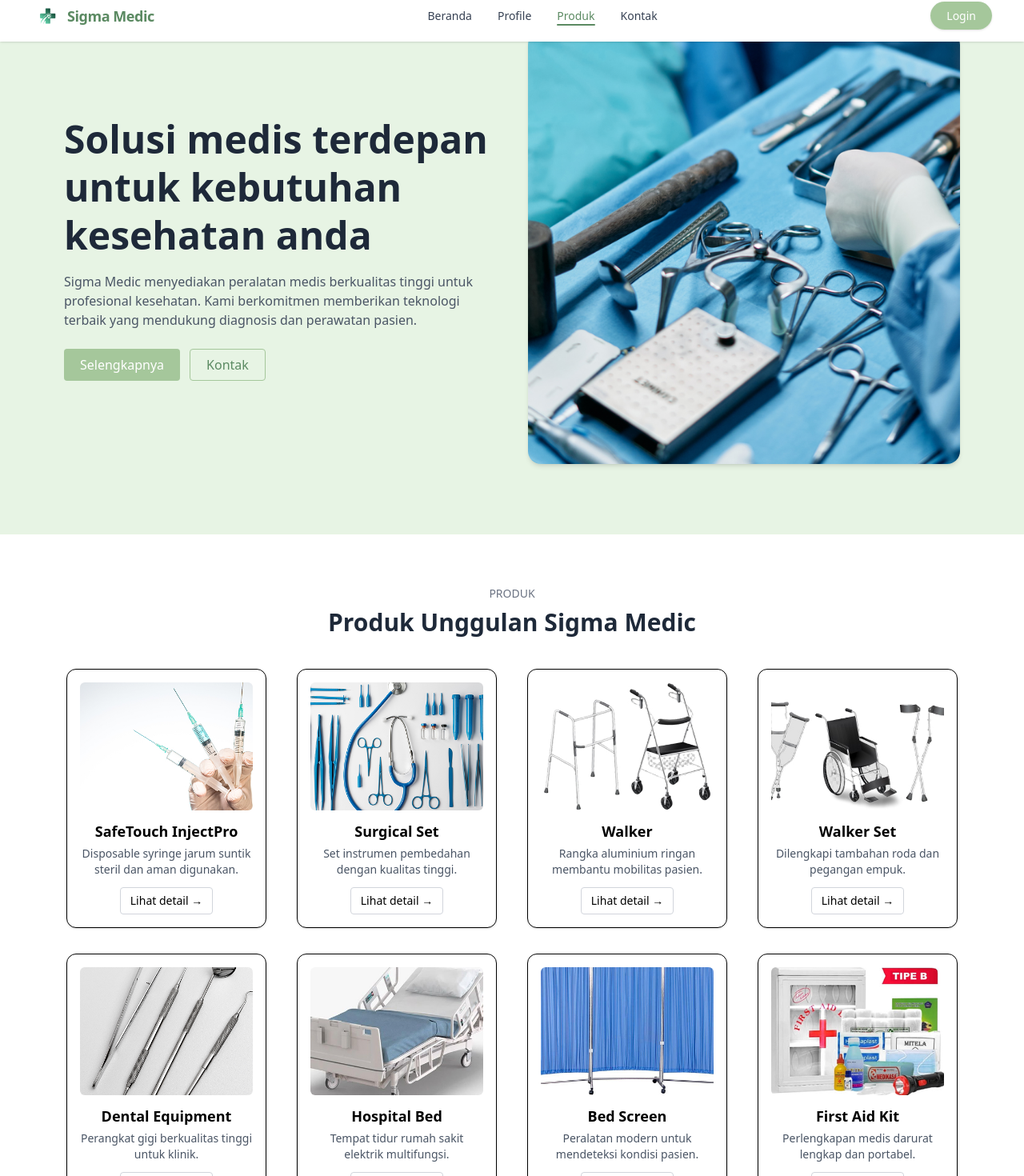
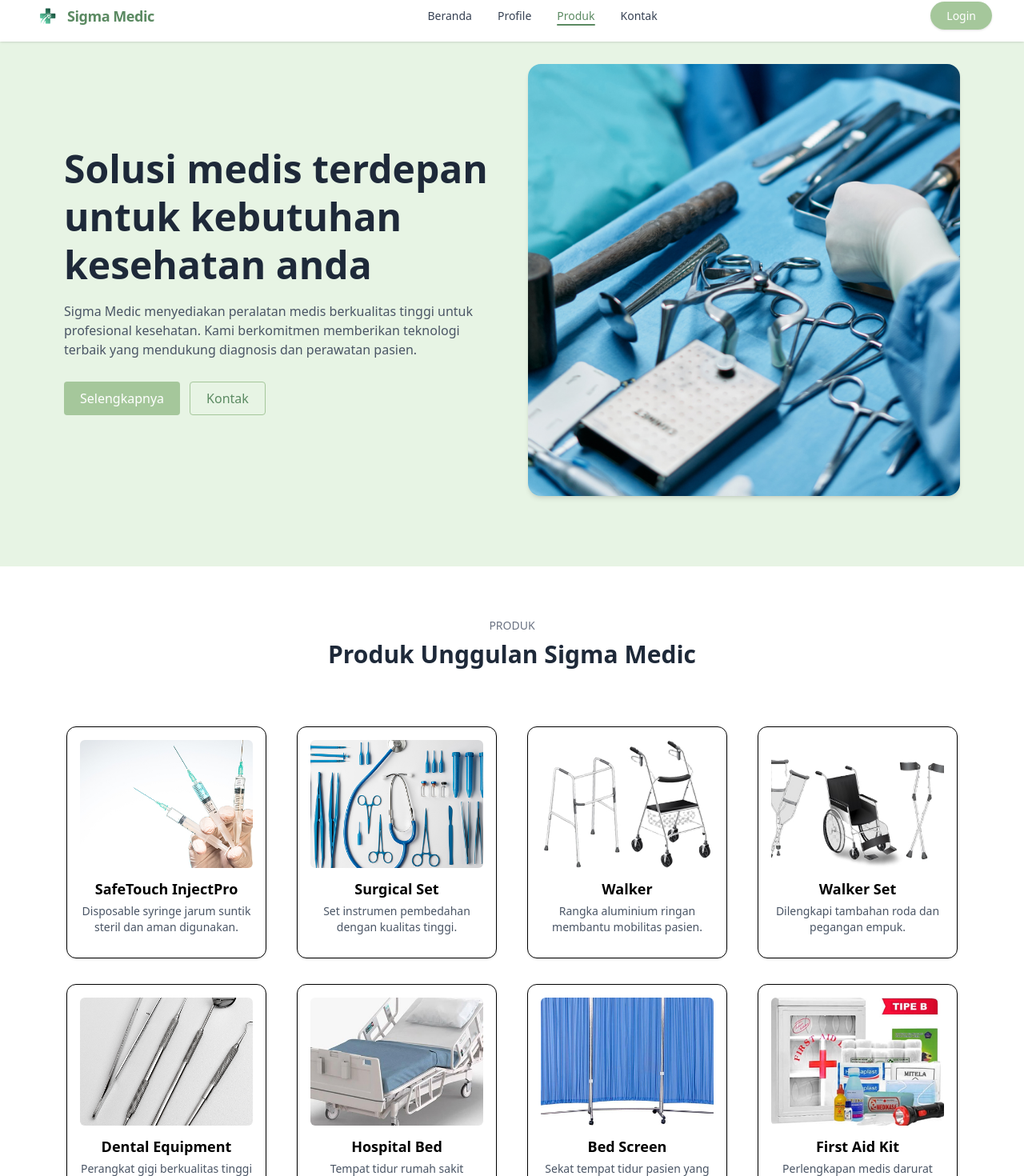
Before and after one commit to 05elia/Sigma_Medic, a Vue app: page /Produk in a window 1280 px wide. Shown: the part 48-1518 px from the top of the page at 80% size. Built offline with nearby package versions, Linux system fonts and the light colour scheme.

Commit message:
Update Produk.vue

```diff
--- a/src/views/Produk.vue
+++ b/src/views/Produk.vue
@@ -4,29 +4,30 @@
     <Navbar />
 
     <!-- ✅ Hero Section -->
-    <section class="bg-[#E7F4E4] py-22 px-6 md:px-20 flex flex-col md:flex-row items-center gap-10">
-      <div class="flex-1">
-        <h1 class="text-4xl md:text-5xl font-semibold text-gray-800 mb-4 leading-tight">
+    <section
+      ref="heroSection"
+      class="bg-[#E7F4E4] py-22 px-6 md:px-20 flex flex-col md:flex-row items-center gap-10 opacity-0 translate-y-10 transition-all duration-1000 ease-[cubic-bezier(0.22,1,0.36,1)]"
+      :class="{ 'opacity-100 translate-y-0': heroVisible }"
+    >
+      <div class="flex-1 space-y-4">
+        <h1 class="text-4xl md:text-5xl font-semibold text-gray-800 leading-tight">
           Solusi medis terdepan untuk kebutuhan kesehatan anda
         </h1>
-        <p class="text-gray-600 mb-6">
+        <p class="text-gray-600">
           Sigma Medic menyediakan peralatan medis berkualitas tinggi untuk profesional kesehatan.
           Kami berkomitmen memberikan teknologi terbaik yang mendukung diagnosis dan perawatan
           pasien.
         </p>
-        <div class="flex gap-3">
+        <div class="flex gap-3 pt-3">
           <button class="bg-[#A5C79B] text-white px-5 py-2 rounded hover:bg-[#8EBB82] transition">
             Selengkapnya
           </button>
-          <button>
           <router-link
             to="/kontak"
             class="border border-[#A5C79B] text-[#5B8A62] px-5 py-2 rounded hover:bg-[#A5C79B]/10 transition text-center"
           >
             Kontak
           </router-link>
-
-          </button>
         </div>
       </div>
 
@@ -40,30 +41,98 @@
     </section>
 
     <!-- ✅ Produk Section -->
-    <section class="py-16 px-6 md:px-20 bg-white text-center">
+    <section
+      ref="produkSection"
+      class="py-16 px-6 md:px-20 bg-white text-center opacity-0 translate-y-10 transition-all duration-1000 ease-[cubic-bezier(0.22,1,0.36,1)]"
+      :class="{ 'opacity-100 translate-y-0': produkVisible }"
+    >
       <h2 class="text-sm uppercase text-gray-500 mb-2">Produk</h2>
       <h1 class="text-3xl font-semibold text-gray-800 mb-10">Produk Unggulan Sigma Medic</h1>
 
-      <div
+      <!-- ✅ Grid Produk -->
+      <transition-group
+        name="fade-up"
+        tag="div"
         class="grid grid-cols-1 sm:grid-cols-2 md:grid-cols-3 lg:grid-cols-4 gap-8 justify-items-center"
       >
-        <!-- ✅ Card Produk -->
         <div
           v-for="(item, index) in produkList"
-          :key="index"
-          class="border rounded-xl shadow-sm hover:shadow-md transition bg-white p-4 w-full max-w-[250px]"
+          :key="item.name"
+          @click="toggleDetail(index)"
+          class="border rounded-xl shadow-sm hover:shadow-xl transition-all duration-500 bg-white p-4 w-full max-w-[250px] transform hover:-translate-y-2 cursor-pointer opacity-0 translate-y-8"
+          :class="{ 'opacity-100 translate-y-0': produkVisible }"
+          :style="{
+            transitionDelay: produkVisible ? `${0.1 * index}s` : '0s',
+          }"
         >
           <img :src="item.img" :alt="item.name" class="w-full h-40 object-cover rounded-md mb-3" />
           <h3 class="text-lg font-semibold mb-1">{{ item.name }}</h3>
           <p class="text-sm text-gray-600 mb-3 line-clamp-2">{{ item.desc }}</p>
+
+          <!-- ✅ Detail Produk Expand -->
+          <transition name="expand">
+            <div
+              v-if="item.showDetail"
+              class="bg-[#F4FAF2] p-3 mt-2 rounded-lg border-t border-[#A5C79B]/30"
+            >
+              <p class="text-base font-semibold mb-2">
+                Harga:
+                <span class="text-[#5B8A62]">
+                  Rp {{ (item.harga * item.jumlah).toLocaleString('id-ID') }}
+                </span>
+                <span class="text-sm text-gray-500 ml-1">
+                  ({{ item.jumlah }} × Rp{{ item.harga.toLocaleString('id-ID') }})
+                </span>
+              </p>
+
+              <div class="flex items-center justify-center gap-3 mb-3">
                 <button
-            class="border border-gray-300 text-sm px-3 py-1.5 rounded hover:bg-gray-50 transition"
+                  @click.stop="kurangiJumlah(index)"
+                  class="w-8 h-8 bg-[#A5C79B] text-white rounded-full hover:bg-[#8EBB82]"
                 >
-            Lihat detail →
+                  -
+                </button>
+                <span class="font-semibold text-gray-800">{{ item.jumlah }}</span>
+                <button
+                  @click.stop="tambahJumlah(index)"
+                  class="w-8 h-8 bg-[#A5C79B] text-white rounded-full hover:bg-[#8EBB82]"
+                >
+                  +
+                </button>
+              </div>
+
+              <button
+                @click.stop="selesaikanPembelian(item)"
+                class="bg-[#A5C79B] text-white w-full py-2 rounded-lg hover:bg-[#8EBB82] transition"
+              >
+                Beli Sekarang
+              </button>
+            </div>
+          </transition>
+        </div>
+      </transition-group>
+    </section>
+
+    <!-- ✅ Modal Popup -->
+    <transition name="fade-scale">
+      <div
+        v-if="showModal"
+        class="fixed inset-0 bg-black/50 backdrop-blur-sm flex items-center justify-center z-50"
+      >
+        <div class="bg-white rounded-2xl shadow-lg p-8 max-w-sm text-center animate-pop">
+          <h2 class="text-2xl font-semibold text-[#5B8A62] mb-3">🎉 Selamat!</h2>
+          <p class="text-gray-700 mb-4">
+            Pembelian <strong>{{ selectedItem?.name }}</strong> berhasil dilakukan.
+          </p>
+          <button
+            @click="showModal = false"
+            class="bg-[#A5C79B] text-white px-6 py-2 rounded-lg hover:bg-[#8EBB82] transition"
+          >
+            Tutup
           </button>
         </div>
       </div>
-    </section>
+    </transition>
 
     <!-- ✅ Footer -->
     <Footer />
@@ -71,59 +140,115 @@
 </template>
 
 <script setup>
+import { ref, onMounted } from 'vue'
 import Navbar from '@/components/Navbar.vue'
 import Footer from '@/components/Footer.vue'
 
-const produkList = [
-  {
-    name: 'SafeTouch InjectPro',
-    desc: 'Disposable syringe jarum suntik steril dan aman digunakan.',
-    img: new URL('@/assets/SafeTouch-InjectPro.jpg', import.meta.url).href,
-  },
-  {
-    name: 'Surgical Set',
-    desc: 'Set instrumen pembedahan dengan kualitas tinggi.',
-    img: new URL('@/assets/Surgical-set.jpg', import.meta.url).href,
-  },
-  {
-    name: 'Walker',
-    desc: 'Rangka aluminium ringan membantu mobilitas pasien.',
-    img: new URL('@/assets/Walker.jpg', import.meta.url).href,
-  },
-  {
-    name: 'Walker Set',
-    desc: 'Dilengkapi tambahan roda dan pegangan empuk.',
-    img: new URL('@/assets/Walker-set.jpg', import.meta.url).href,
-  },
-  {
-    name: 'Dental Equipment',
-    desc: 'Perangkat gigi berkualitas tinggi untuk klinik.',
-    img: new URL('@/assets/Dental-equipment.jpg', import.meta.url).href,
-  },
-  {
-    name: 'Hospital Bed',
-    desc: 'Tempat tidur rumah sakit elektrik multifungsi.',
-    img: new URL('@/assets/Hospital-bed.jpg', import.meta.url).href,
-  },
-  {
-    name: 'Bed Screen',
-    desc: 'Peralatan modern untuk mendeteksi kondisi pasien.',
-    img: new URL('@/assets/Bed-screen.jpg', import.meta.url).href,
-  },
-  {
-    name: 'First Aid Kit',
-    desc: 'Perlengkapan medis darurat lengkap dan portabel.',
-    img: new URL('@/assets/First-aid-kit.jpg', import.meta.url).href,
-  },
-]
+/* ✅ Ref untuk section */
+const heroSection = ref(null)
+const produkSection = ref(null)
+
+/* ✅ Produk Lengkap (8 item) */
+const produkList = ref([
+  { name: 'SafeTouch InjectPro', desc: 'Disposable syringe jarum suntik steril dan aman digunakan.', harga: 55000, img: new URL('@/assets/SafeTouch-InjectPro.jpg', import.meta.url).href, jumlah: 1, showDetail: false },
+  { name: 'Surgical Set', desc: 'Set instrumen pembedahan dengan kualitas tinggi.', harga: 250000, img: new URL('@/assets/Surgical-set.jpg', import.meta.url).href, jumlah: 1, showDetail: false },
+  { name: 'Walker', desc: 'Rangka aluminium ringan membantu mobilitas pasien.', harga: 350000, img: new URL('@/assets/Walker.jpg', import.meta.url).href, jumlah: 1, showDetail: false },
+  { name: 'Walker Set', desc: 'Dilengkapi tambahan roda dan pegangan empuk.', harga: 420000, img: new URL('@/assets/Walker-set.jpg', import.meta.url).href, jumlah: 1, showDetail: false },
+  { name: 'Dental Equipment', desc: 'Perangkat gigi berkualitas tinggi untuk klinik.', harga: 780000, img: new URL('@/assets/Dental-equipment.jpg', import.meta.url).href, jumlah: 1, showDetail: false },
+  { name: 'Hospital Bed', desc: 'Tempat tidur rumah sakit elektrik multifungsi.', harga: 12000000, img: new URL('@/assets/Hospital-bed.jpg', import.meta.url).href, jumlah: 1, showDetail: false },
+  { name: 'Bed Screen', desc: 'Sekat tempat tidur pasien yang modern dan mudah dipindahkan.', harga: 450000, img: new URL('@/assets/Bed-screen.jpg', import.meta.url).href, jumlah: 1, showDetail: false },
+  { name: 'First Aid Kit', desc: 'Perlengkapan medis darurat lengkap dan portabel.', harga: 250000, img: new URL('@/assets/First-aid-kit.jpg', import.meta.url).href, jumlah: 1, showDetail: false },
+])
+
+/* ✅ Animasi scroll visibility */
+const heroVisible = ref(false)
+const produkVisible = ref(false)
+
+/* ✅ Modal data */
+const showModal = ref(false)
+const selectedItem = ref(null)
+
+/* ✅ Fungsi interaksi produk */
+const toggleDetail = (index) => (produkList.value[index].showDetail = !produkList.value[index].showDetail)
+const tambahJumlah = (index) => produkList.value[index].jumlah++
+const kurangiJumlah = (index) => produkList.value[index].jumlah > 1 && produkList.value[index].jumlah--
+const selesaikanPembelian = (item) => {
+  selectedItem.value = item
+  showModal.value = true
+  item.showDetail = false
+}
+
+/* ✅ Intersection Observer */
+const observeVisibility = (target, callback) => {
+  const observer = new IntersectionObserver(
+    (entries) => entries.forEach((entry) => entry.isIntersecting && callback(true)),
+    { threshold: 0.2 }
+  )
+  observer.observe(target)
+}
+
+/* ✅ Lifecycle */
+onMounted(() => {
+  setTimeout(() => (heroVisible.value = true), 200)
+  if (produkSection.value) {
+    observeVisibility(produkSection.value, (v) => (produkVisible.value = v))
+  }
+})
 </script>
 
 <style scoped>
-/* Biar teks deskripsi produk rapi dan gak kepanjangan */
 .line-clamp-2 {
   display: -webkit-box;
   -webkit-line-clamp: 2;
   -webkit-box-orient: vertical;
   overflow: hidden;
 }
+
+/* ✅ expand animasi */
+.expand-enter-active,
+.expand-leave-active {
+  transition: all 0.3s ease;
+}
+.expand-enter-from,
+.expand-leave-to {
+  opacity: 0;
+  transform: translateY(-10px);
+}
+
+/* ✅ modal fade-scale */
+.fade-scale-enter-active,
+.fade-scale-leave-active {
+  transition: all 0.4s ease;
+}
+.fade-scale-enter-from,
+.fade-scale-leave-to {
+  opacity: 0;
+  transform: scale(0.9);
+}
+
+/* ✅ fade-up animasi untuk produk grid */
+.fade-up-enter-active,
+.fade-up-leave-active {
+  transition: all 0.6s ease;
+}
+.fade-up-enter-from,
+.fade-up-leave-to {
+  opacity: 0;
+  transform: translateY(15px);
+}
+
+/* ✅ animasi modal popup */
+.animate-pop {
+  animation: popIn 0.4s cubic-bezier(0.22, 1, 0.36, 1);
+}
+@keyframes popIn {
+  from {
+    opacity: 0;
+    transform: scale(0.85);
+  }
+  to {
+    opacity: 1;
+    transform: scale(1);
+  }
+}
 </style>
```
Lines whose indentation alone changed are shown as unchanged.
